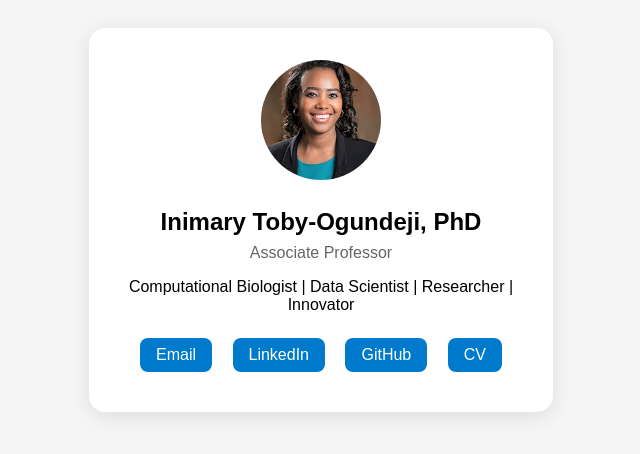
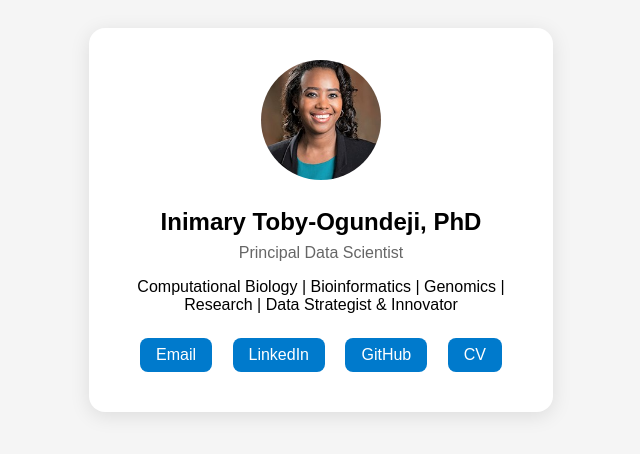
Before and after one commit to initoby/inimarytobyogundeji.github.io, a plain HTML site: page index.html in a window 1280 px wide. Shown: the part 180-634 px from the top of the page, without its empty margins (319-959 px from the left). Drawn offline with Linux system fonts and the light colour scheme.

Commit message:
Update index.html

```diff
--- a/index.html
+++ b/index.html
@@ -58,8 +58,8 @@
   <div class="card">
     <img src="profile.jpg" alt="Your photo">
     <h1>Inimary Toby-Ogundeji, PhD</h1>
-    <h2>Associate Professor</h2>
-    <p>Computational Biologist | Data Scientist | Researcher | Innovator</p>
+    <h2>Principal Data Scientist</h2>
+    <p>Computational Biology | Bioinformatics | Genomics | Research | Data Strategist & Innovator</p>
     <div class="links">
       <a href="mailto:inimaryto@gmail.com">Email</a>
       <a href="https://www.linkedin.com/in/inimary-toby-ogundeji-phd-1430818?utm_source=share&utm_campaign=share_via&utm_content=profile&utm_medium=android_app" target="_blank">LinkedIn</a>
```
